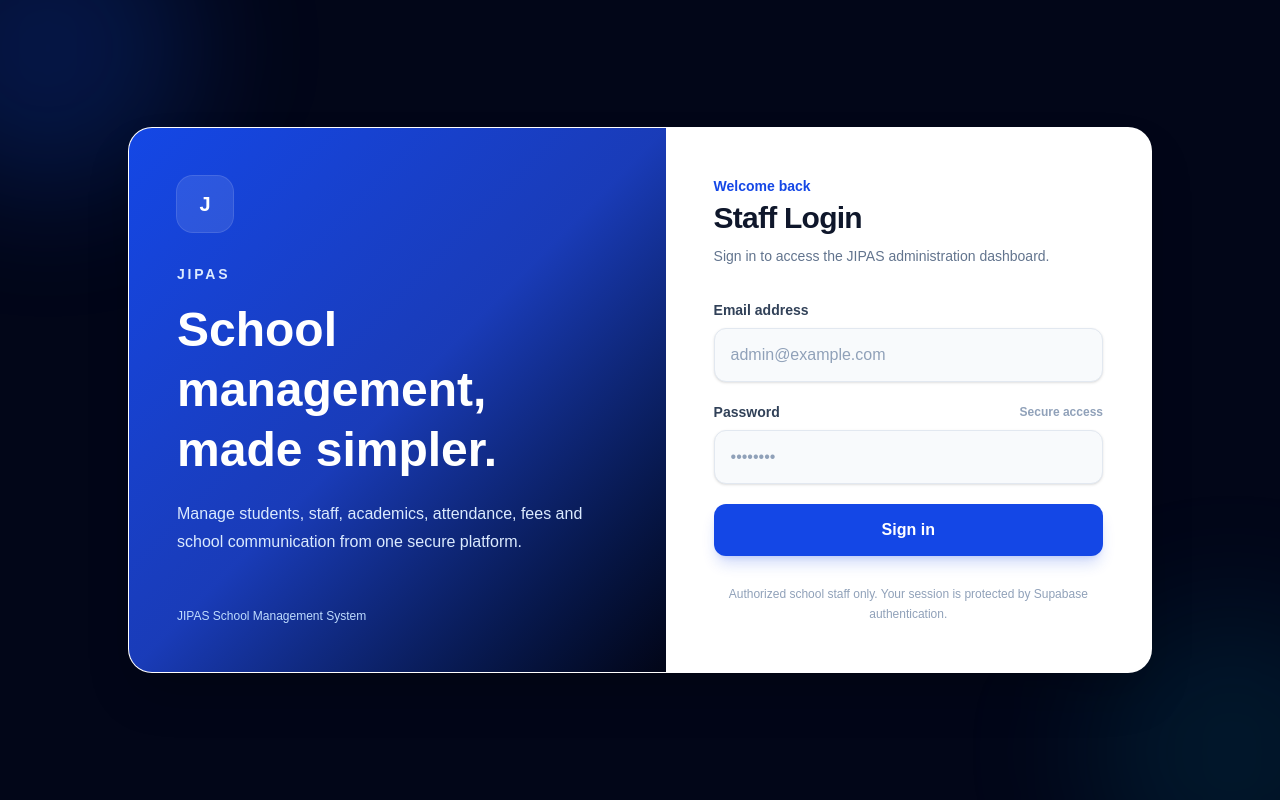
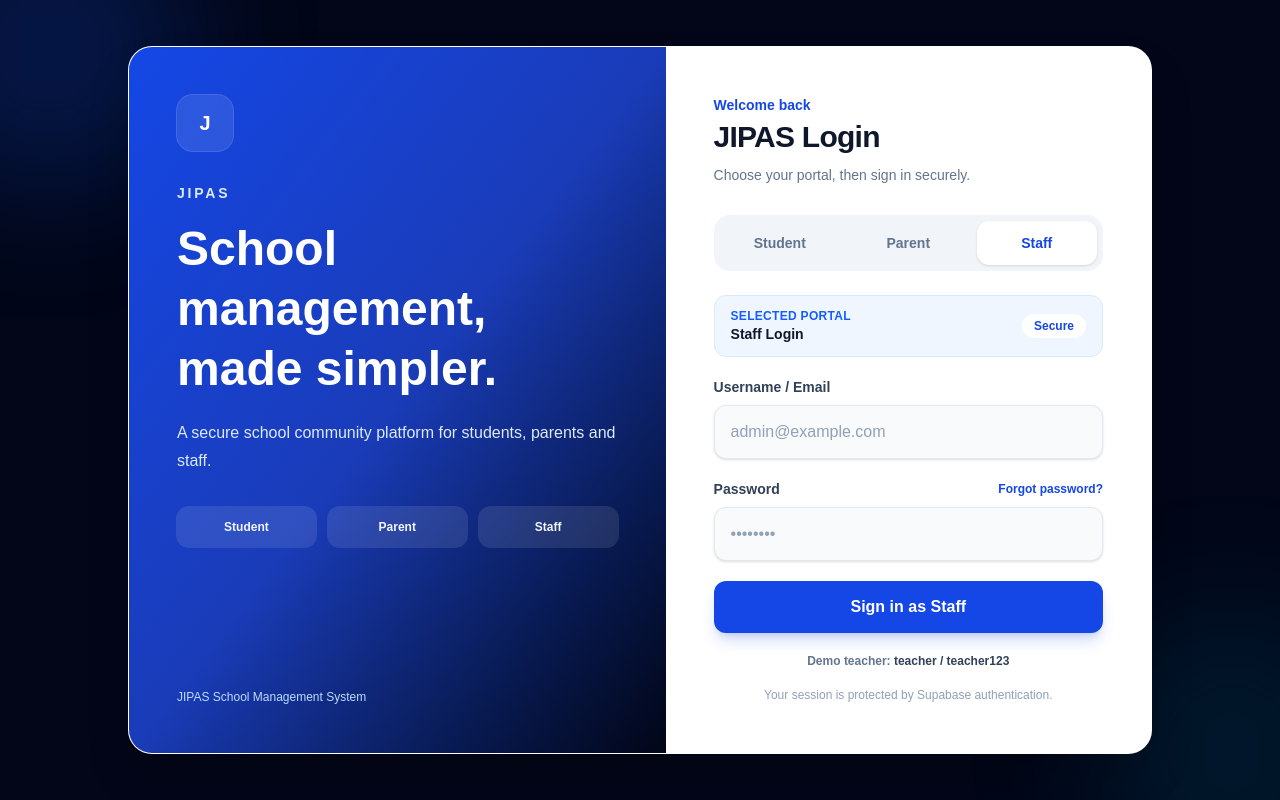
Before and after one commit to JoyIntSchool/jipas-school-management-system, a Next.js app: page /login in a window 1280 px wide. Built offline with nearby package versions, Linux system fonts and the light colour scheme; no server answers.

Commit message:
fix: restore student parent staff login options

```diff
--- a/app/login/page.tsx
+++ b/app/login/page.tsx
@@ -4,10 +4,15 @@ import { FormEvent, useState } from 'react'
 import { useRouter } from 'next/navigation'
 import { createClient } from '../../lib/supabase/client'
 
+type Role = 'Student' | 'Parent' | 'Staff'
+
+const roles: Role[] = ['Student', 'Parent', 'Staff']
+
 export default function LoginPage() {
   const router = useRouter()
   const supabase = createClient()
 
+  const [role, setRole] = useState<Role>('Staff')
   const [email, setEmail] = useState('')
   const [password, setPassword] = useState('')
   const [error, setError] = useState('')
@@ -39,80 +44,70 @@ export default function LoginPage() {
         <div className="grid w-full overflow-hidden rounded-3xl border border-white/10 bg-white shadow-2xl md:grid-cols-[1.05fr_0.95fr]">
           <section className="hidden bg-gradient-to-br from-blue-700 via-blue-800 to-slate-950 p-10 text-white md:flex md:flex-col md:justify-between lg:p-12">
             <div>
-              <div className="mb-8 flex h-14 w-14 items-center justify-center rounded-2xl bg-white/10 text-xl font-black ring-1 ring-white/20">
-                J
+              <div className="mb-8 flex h-14 w-14 items-center justify-center rounded-2xl bg-white/10 text-xl font-black ring-1 ring-white/20">J</div>
+              <p className="text-sm font-semibold uppercase tracking-[0.2em] text-blue-100">JIPAS</p>
+              <h1 className="mt-4 text-4xl font-black leading-tight lg:text-5xl">School management, made simpler.</h1>
+              <p className="mt-5 max-w-md leading-7 text-blue-100">A secure school community platform for students, parents and staff.</p>
+              <div className="mt-8 grid grid-cols-3 gap-3 text-center text-xs font-bold text-blue-50">
+                {roles.map((item) => <div key={item} className="rounded-xl bg-white/10 px-3 py-3 ring-1 ring-white/10">{item}</div>)}
               </div>
-              <p className="text-sm font-semibold uppercase tracking-[0.2em] text-blue-100">JIPAS</p>
-              <h1 className="mt-4 text-4xl font-black leading-tight lg:text-5xl">
-                School management, made simpler.
-              </h1>
-              <p className="mt-5 max-w-md leading-7 text-blue-100">
-                Manage students, staff, academics, attendance, fees and school communication from one secure platform.
-              </p>
             </div>
             <p className="text-xs text-blue-200">JIPAS School Management System</p>
           </section>
 
           <section className="p-6 sm:p-9 lg:p-12">
-            <div className="mb-8">
-              <div className="mb-4 flex h-12 w-12 items-center justify-center rounded-2xl bg-blue-50 text-lg font-black text-blue-700 md:hidden">
-                J
+            <div className="mb-7">
+              <div className="mb-4 flex h-12 w-12 items-center justify-center rounded-2xl bg-blue-50 text-lg font-black text-blue-700 md:hidden">J</div>
+              <p className="text-sm font-semibold text-blue-700">Welcome back</p>
+              <h2 className="mt-1 text-3xl font-black tracking-tight text-slate-900">JIPAS Login</h2>
+              <p className="mt-2 text-sm leading-6 text-slate-500">Choose your portal, then sign in securely.</p>
+            </div>
+
+            <div className="mb-6 grid grid-cols-3 gap-2 rounded-2xl bg-slate-100 p-1.5" role="tablist" aria-label="JIPAS portal">
+              {roles.map((item) => (
+                <button
+                  key={item}
+                  type="button"
+                  role="tab"
+                  aria-selected={role === item}
+                  onClick={() => { setRole(item); setError('') }}
+                  className={`rounded-xl px-2 py-3 text-sm font-bold transition focus:outline-none focus:ring-4 focus:ring-blue-100 ${role === item ? 'bg-white text-blue-700 shadow-sm' : 'text-slate-500 hover:text-slate-800'}`}
+                >
+                  {item}
+                </button>
+              ))}
+            </div>
+
+            <div className="mb-5 flex items-center justify-between rounded-xl border border-blue-100 bg-blue-50 px-4 py-3">
+              <div>
+                <p className="text-xs font-semibold uppercase tracking-wide text-blue-600">Selected portal</p>
+                <p className="text-sm font-black text-slate-900">{role} {role === 'Staff' ? 'Login' : 'Portal'}</p>
               </div>
-              <p className="text-sm font-semibold text-blue-700">Welcome back</p>
-              <h2 className="mt-1 text-3xl font-black tracking-tight text-slate-900">Staff Login</h2>
-              <p className="mt-2 text-sm leading-6 text-slate-500">Sign in to access the JIPAS administration dashboard.</p>
+              <span className="rounded-full bg-white px-3 py-1 text-xs font-bold text-blue-700">Secure</span>
             </div>
 
             <form onSubmit={handleLogin} className="space-y-5">
               <div>
-                <label htmlFor="email" className="mb-2 block text-sm font-bold text-slate-700">Email address</label>
-                <input
-                  id="email"
-                  type="email"
-                  value={email}
-                  onChange={(event) => setEmail(event.target.value)}
-                  required
-                  autoComplete="email"
-                  className="w-full rounded-xl border border-slate-200 bg-slate-50 px-4 py-3.5 text-slate-900 shadow-sm outline-none transition placeholder:text-slate-400 focus:border-blue-500 focus:bg-white focus:ring-4 focus:ring-blue-100"
-                  placeholder="admin@example.com"
-                />
+                <label htmlFor="email" className="mb-2 block text-sm font-bold text-slate-700">Username / Email</label>
+                <input id="email" type="email" value={email} onChange={(event) => setEmail(event.target.value)} required autoComplete="email" className="w-full rounded-xl border border-slate-200 bg-slate-50 px-4 py-3.5 text-slate-900 shadow-sm outline-none transition placeholder:text-slate-400 focus:border-blue-500 focus:bg-white focus:ring-4 focus:ring-blue-100" placeholder="admin@example.com" />
               </div>
-
               <div>
                 <div className="mb-2 flex items-center justify-between">
                   <label htmlFor="password" className="block text-sm font-bold text-slate-700">Password</label>
-                  <span className="text-xs font-semibold text-slate-400">Secure access</span>
+                  <button type="button" className="text-xs font-semibold text-blue-700 hover:underline">Forgot password?</button>
                 </div>
-                <input
-                  id="password"
-                  type="password"
-                  value={password}
-                  onChange={(event) => setPassword(event.target.value)}
-                  required
-                  autoComplete="current-password"
-                  className="w-full rounded-xl border border-slate-200 bg-slate-50 px-4 py-3.5 text-slate-900 shadow-sm outline-none transition placeholder:text-slate-400 focus:border-blue-500 focus:bg-white focus:ring-4 focus:ring-blue-100"
-                  placeholder="••••••••"
-                />
+                <input id="password" type="password" value={password} onChange={(event) => setPassword(event.target.value)} required autoComplete="current-password" className="w-full rounded-xl border border-slate-200 bg-slate-50 px-4 py-3.5 text-slate-900 shadow-sm outline-none transition placeholder:text-slate-400 focus:border-blue-500 focus:bg-white focus:ring-4 focus:ring-blue-100" placeholder="••••••••" />
               </div>
 
-              {error && (
-                <div role="alert" className="rounded-xl border border-red-100 bg-red-50 p-3.5 text-sm font-medium text-red-700">
-                  {error}
-                </div>
-              )}
+              {error && <div role="alert" className="rounded-xl border border-red-100 bg-red-50 p-3.5 text-sm font-medium text-red-700">{error}</div>}
 
-              <button
-                type="submit"
-                disabled={loading}
-                className="w-full rounded-xl bg-blue-700 px-4 py-3.5 font-bold text-white shadow-lg shadow-blue-700/20 hover:bg-blue-800 active:scale-[0.99] disabled:cursor-not-allowed disabled:opacity-60"
-              >
-                {loading ? 'Signing in…' : 'Sign in'}
+              <button type="submit" disabled={loading} className="w-full rounded-xl bg-blue-700 px-4 py-3.5 font-bold text-white shadow-lg shadow-blue-700/20 transition hover:bg-blue-800 active:scale-[0.99] disabled:cursor-not-allowed disabled:opacity-60">
+                {loading ? 'Signing in…' : `Sign in as ${role}`}
               </button>
             </form>
 
-            <p className="mt-7 text-center text-xs leading-5 text-slate-400">
-              Authorized school staff only. Your session is protected by Supabase authentication.
-            </p>
+            {role === 'Staff' && <p className="mt-5 text-center text-xs font-semibold text-slate-500">Demo teacher: <span className="text-slate-700">teacher / teacher123</span></p>}
+            <p className="mt-4 text-center text-xs leading-5 text-slate-400">Your session is protected by Supabase authentication.</p>
           </section>
         </div>
       </div>
```
